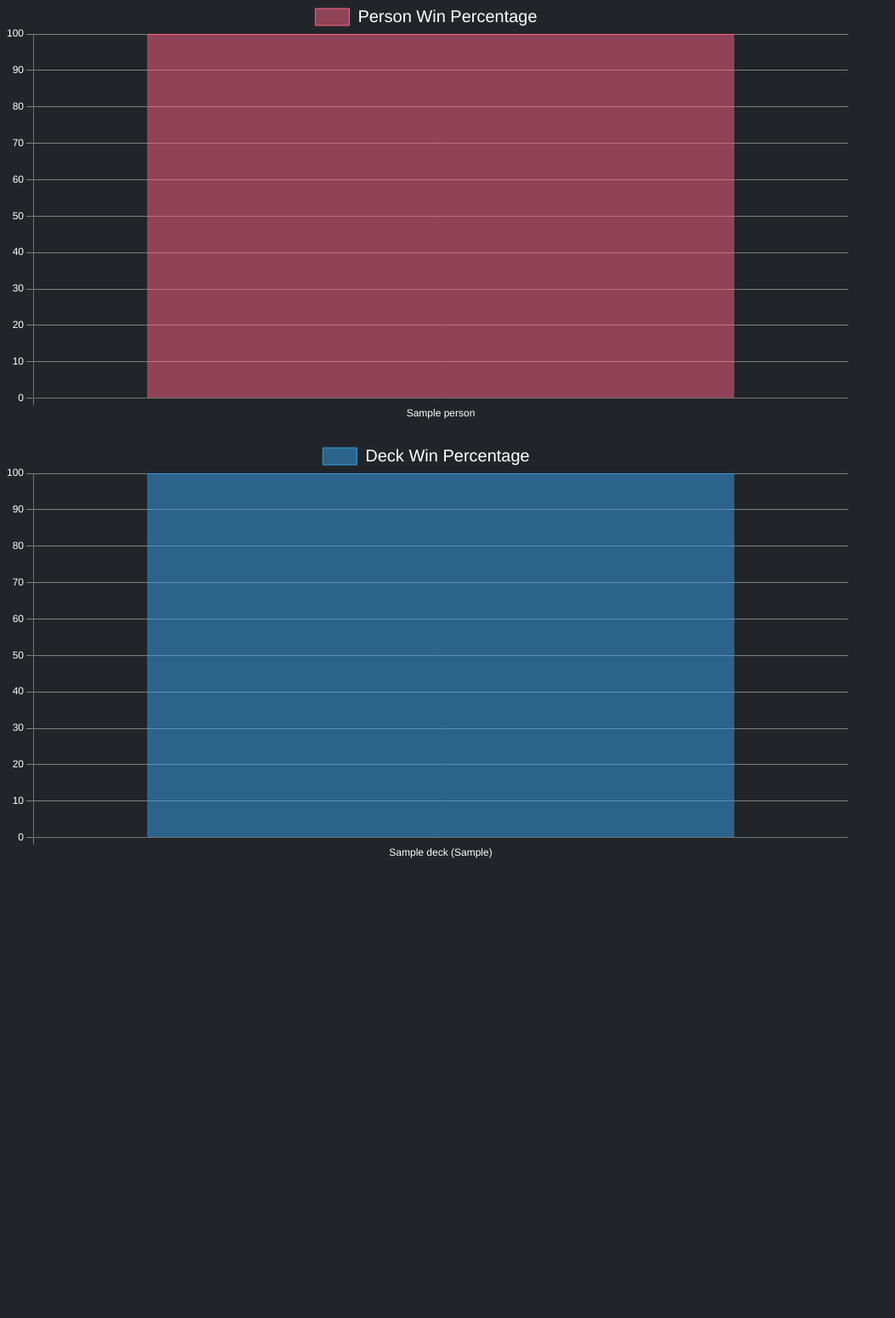
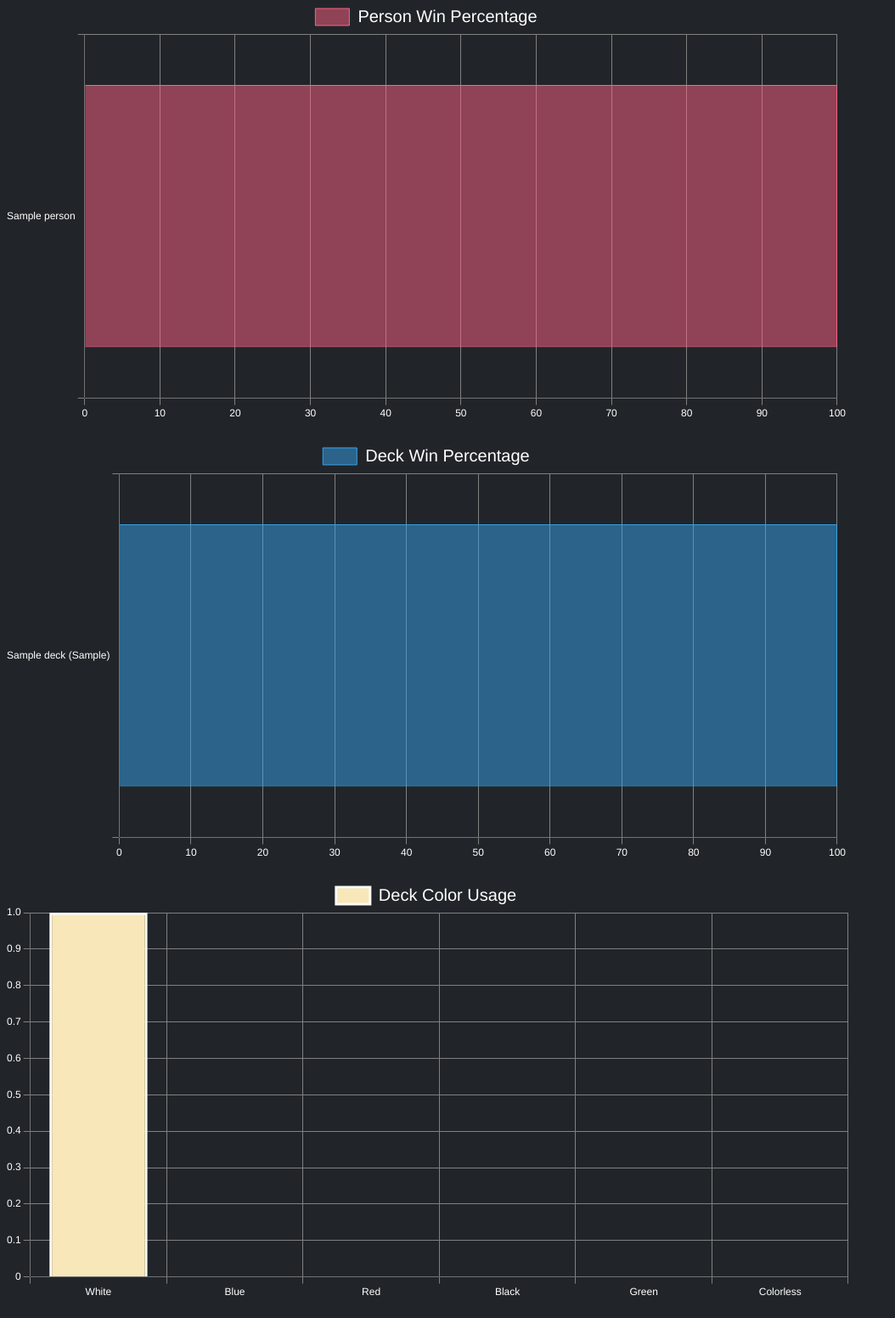
Before and after one commit to frixdk/papkort, a Django app: page /stats in a window 1280 px wide. Shown: the part 56-1607 px from the top of the page at 85% size, without its empty margins (0-1054 px from the left). Before the commit the page ends 1066 px from the top, so only its background shows below. Run offline with Django 4.2, Linux system fonts and the light colour scheme; tables that the repository leaves empty hold one stand-in row (values such as "Sample post"); some libraries are stand-ins or nearby versions.

Commit message:
Horizontal bars, Color stats

```diff
--- a/papkort/games/models.py
+++ b/papkort/games/models.py
@@ -53,8 +53,10 @@ class Deck(models.Model):
         choices=Color.choices,
         max_length=16
     )
+    owner = models.ForeignKey(Person, on_delete=models.PROTECT, blank=True, null=True)
     description = models.TextField(blank=True, null=True)
     url = models.CharField(max_length=128, blank=True, null=True)
+
 
     def get_win_percentage(self):
         won = self.player_set.filter(position=1).count()
--- a/papkort/games/templates/matches/decks.html
+++ b/papkort/games/templates/matches/decks.html
@@ -10,6 +10,7 @@
         <thead>
         <tr>
             <th scope="col">Name</th>
+            <th scope="col">Owner</th>
             <th scope="col">Color</th>
             <th scope="col">Commander</th>
             <th scope="col">Win percentage</th>
@@ -21,6 +22,7 @@
             {% for deck in decks %}
             <tr>
                 <th scope="row">{% if deck.name %}{{ deck.name }}{% endif %}</th>
+                <td>{% if deck.owner %}{{ deck.owner }}{% endif %}</td>
                 <td>
                     {% include "matches/color_pips.html" with color=deck.color %}
                 </td>
--- a/papkort/games/templates/matches/stats.html
+++ b/papkort/games/templates/matches/stats.html
@@ -8,10 +8,13 @@
 
 <div style="max-width:1000px; padding-left: 5px; padding-bottom:20px"><canvas id="deckWinPercentage"></canvas></div>
 
+<div style="max-width:1000px; padding-left: 5px; padding-bottom:20px"><canvas id="colors"></canvas></div>
+
     <script>
 
 const person_win_percentage = {{ person_win_percentage|safe }}
 const deck_win_percentage = {{ deck_win_percentage|safe }}
+const deck_colors = {{ deck_colors|safe }}
 
 var color = Chart.helpers.color;
 var chartColors = {
@@ -21,10 +24,23 @@ var chartColors = {
 	green: 'rgb(75, 192, 192)',
 	blue: 'rgb(54, 162, 235)',
 	purple: 'rgb(153, 102, 255)',
-	grey: 'rgb(231,233,237)'
+	grey: 'rgb(231,233,237)',
+	mtg_white_light: 'rgb(248, 231, 185)',
+	mtg_white_dark: 'rgb(249, 250, 244)',
+	mtg_blue_light: 'rgb(179, 206, 234)',
+	mtg_blue_dark: 'rgb(14, 104, 171)',
+	mtg_red_light: 'rgb(235, 159, 130)',
+	mtg_red_dark: 'rgb(211, 32, 42)',
+	mtg_black_light: 'rgb(166, 159, 157)',
+	mtg_black_dark: 'rgb(21, 11, 0)',
+	mtg_green_light: 'rgb(196, 211, 202)',
+	mtg_green_dark: 'rgb(0, 115, 62)',
+	mtg_grey_light: 'rgb(231, 233, 237)',
+	mtg_grey_dark: 'rgb(150, 150, 150)',
 };
 
 options = {
+    indexAxis: 'y',
     plugins: {
       legend: {
         labels: {
@@ -90,5 +106,78 @@ const deckConfig = {
   );
 
 
+
+colorOptions = {
+    plugins: {
+      legend: {
+        labels: {
+            font: {
+                size: 20
+            },
+            color: "white"
+        }
+      }
+    },
+    scales: {
+      y: {
+        beginAtZero: true,
+        ticks: { color: 'white'},
+        grid: {
+          color: "grey"
+        }
+      },
+      x: {
+        ticks: { color: 'white'},
+        grid: {
+          color: "grey"
+        }
+      }
+    }
+
+  }
+
+const colorConfig = {
+  type: 'bar',
+  data: {
+    labels: ["White", "Blue", "Red", "Black", "Green", "Colorless"],
+    datasets: [{
+      label: 'Deck Color Usage',
+      data: [
+        deck_colors['w'],
+        deck_colors['u'],
+        deck_colors['r'],
+        deck_colors['b'],
+        deck_colors['g'],
+        deck_colors['colorless'],
+        ],
+      backgroundColor: [
+      color(chartColors.mtg_white_light).alpha(1).rgbString(),
+      color(chartColors.mtg_blue_light).alpha(1).rgbString(),
+      color(chartColors.mtg_red_light).alpha(1).rgbString(),
+      color(chartColors.mtg_black_light).alpha(1).rgbString(),
+      color(chartColors.mtg_green_light).alpha(1).rgbString(),
+      color(chartColors.mtg_grey_light).alpha(1).rgbString(),
+    ],
+    borderColor: [
+      chartColors.mtg_white_dark,
+      chartColors.mtg_blue_dark,
+      chartColors.mtg_red_dark,
+      chartColors.mtg_black_dark,
+      chartColors.mtg_green_dark,
+      chartColors.mtg_grey_dark,
+    ],
+      borderWidth: 3
+    }]
+},
+  options: colorOptions,
+};
+
+
+
+new Chart(
+    document.getElementById('colors'), colorConfig
+  );
+
+
     </script>
 {% endblock %}
--- a/papkort/games/views.py
+++ b/papkort/games/views.py
@@ -61,9 +61,26 @@ def stats(request):
             "percentage": positions.count(1) / len(positions) * 100
         })
 
+    deck_colors = {
+        'w' : 0,
+        'u': 0,
+        'r': 0,
+        'b': 0,
+        'g': 0,
+        'colorless': 0
+    }
+
+    for d in Deck.objects.all():
+        if d.color == 'colorless':
+            deck_colors[d.color] += 1
+        else:
+            for color in d.color:
+                deck_colors[color] += 1
+
     context = {
         'person_win_percentage': sorted(person_win_percentage, key=lambda x: x["percentage"], reverse=True),
-        'deck_win_percentage': sorted(deck_win_percentage, key=lambda x: x["percentage"], reverse=True)
+        'deck_win_percentage': sorted(deck_win_percentage, key=lambda x: x["percentage"], reverse=True),
+        'deck_colors': deck_colors,
     }
 
     return render(request, 'matches/stats.html', context)
```
Also changed, not shown: papkort/games/migrations/0002_deck_owner_alter_deck_color.py (added).
